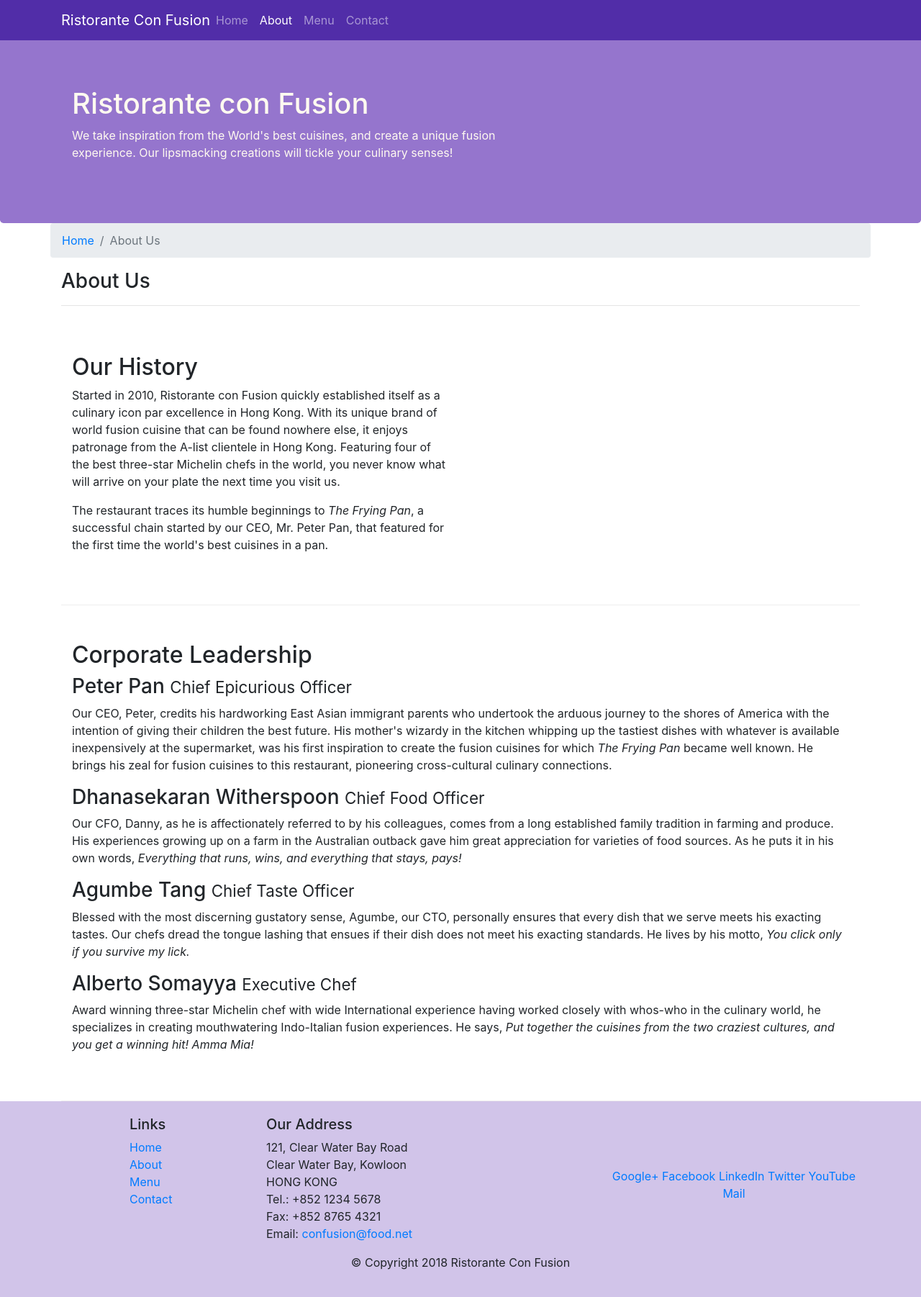
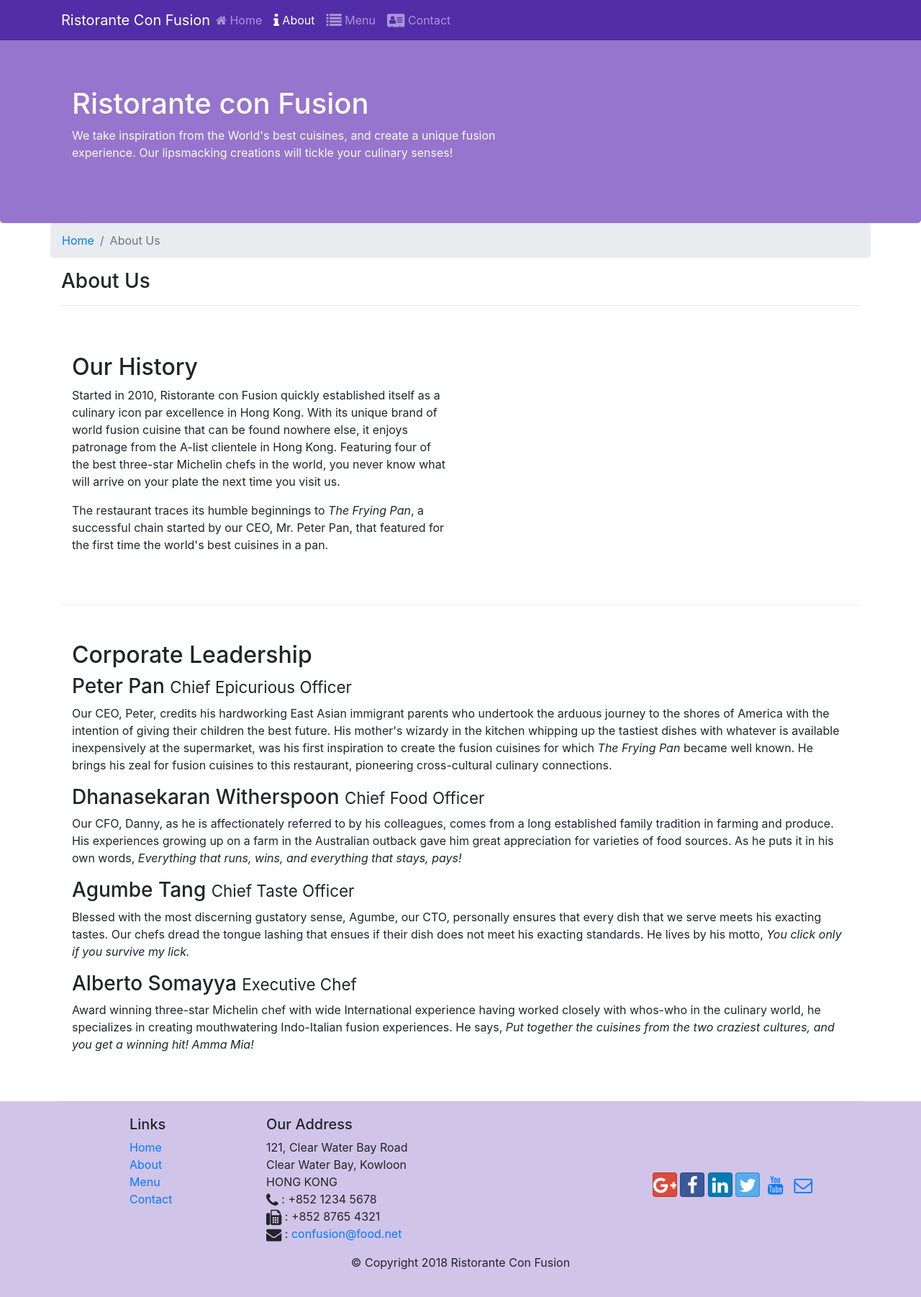
Before and after one commit to DeepikaBomma/conFusion, a website: page aboutus.html in a window 1280 px wide. Shown: the whole page at 72% size. Drawn offline with nearby package versions, Linux system fonts and the light colour scheme.

Commit message:
Icon fonts

```diff
--- a/aboutus.html
+++ b/aboutus.html
@@ -10,6 +10,8 @@
     <title>Ristorante Con Fusion: About Us</title>
     <!-- Bootstrap CSS -->
     <link rel="stylesheet" href="node_modules/bootstrap/dist/css/bootstrap.min.css">
+    <link rel="stylesheet" href="node_modules/font-awesome/css/font-awesome.min.css">
+    <link rel="stylesheet" href="node_modules/bootstrap-social/bootstrap-social.css">
     <link rel="stylesheet" href="css/styles.css">
    <title>Ristorante Con Fusion</title>
 
@@ -24,10 +26,10 @@
             <a class="navbar-brand mr-auto" href="./index.html">Ristorante Con Fusion</a>
             <div class="collapse navbar-collapse" id="Navbar">
                 <ul class="navbar-nav mr-auto">
-                    <li class="nav-item"><a class="nav-link" href="./index.html">Home</a></li>
-                    <li class="nav-item active"><a class="nav-link" href="#">About</a></li>
-                    <li class="nav-item"><a class="nav-link" href="#">Menu</a></li>
-                    <li class="nav-item"><a class="nav-link" href="#">Contact</a></li>
+                    <li class="nav-item"><a class="nav-link" href="./index.html"> <span class="fa fa-home"></span> Home</a></li>
+                    <li class="nav-item active"><a class="nav-link" href="#"> <span class="fa fa-info fa-lg"></span> About</a></li>
+                    <li class="nav-item"><a class="nav-link" href="#"> <span class="fa fa-list fa-lg"></span> Menu</a></li>
+                    <li class="nav-item"><a class="nav-link" href="#"> <span class="fa fa-address-card fa-lg"></span> Contact</a></li>
                 </ul>
         </div>
         </div>
@@ -99,22 +101,22 @@
                 <div class="col-7 col-sm-5">
                     <h5>Our Address</h5>
                     <address>
-		              121, Clear Water Bay Road<br>
-		              Clear Water Bay, Kowloon<br>
-		              HONG KONG<br>
-		              Tel.: +852 1234 5678<br>
-		              Fax: +852 8765 4321<br>
-		              Email: <a href="mailto:confusion@food.net">confusion@food.net</a>
-		           </address>
+                        121, Clear Water Bay Road<br>
+                        Clear Water Bay, Kowloon<br>
+                        HONG KONG<br>
+                        <i class="fa fa-phone fa-lg"></i> : +852 1234 5678<br>
+                        <i class="fa fa-fax fa-lg"> </i> : +852 8765 4321<br>
+                        <i class="fa fa-envelope fa-lg"></i> : <a href="mailto:confusion@food.net">confusion@food.net</a>
+                     </address>
                 </div>
                 <div class="col-12 col-sm-4 align-self-center">
                     <div class="text-center">
-                        <a href="http://google.com/+">Google+</a>
-                        <a href="http://www.facebook.com/profile.php?id=">Facebook</a>
-                        <a href="http://www.linkedin.com/in/">LinkedIn</a>
-                        <a href="http://twitter.com/">Twitter</a>
-                        <a href="http://youtube.com/">YouTube</a>
-                        <a href="mailto:">Mail</a>
+                        <a class="btn btn-social-icon btn-google" href="http://google.com/+"> <i class="fa fa-google-plus fa-lg"></i> </a>
+                        <a class="btn btn-social-icon btn-facebook" href="http://www.facebook.com/profile.php?id="> <i class="fa fa-facebook fa-lg"> </i> </a>
+                        <a class="btn btn-social-icon btn-linkedin" href="http://www.linkedin.com/in/"> <i class="fa fa-linkedin fa-lg"> </i></a>
+                        <a class="btn btn-social-icon btn-twitter" href="http://twitter.com/"> <i class="fa fa-twitter fa-lg"></i> </a>
+                        <a class="btn btn-social-icon btn-youtube" href="http://youtube.com/"> <i class="fa fa-youtube fa-lg"></i> </a>
+                        <a class="btn btn-social-icon" href="mailto:"><i class="fa fa-envelope-o fa-lg"></i></a>
                     </div>
                 </div>
            </div>
--- a/package.json
+++ b/package.json
@@ -15,6 +15,8 @@
   },
   "dependencies": {
     "bootstrap": "^4.0.0",
+    "bootstrap-social": "^5.1.1",
+    "font-awesome": "^4.7.0",
     "jquery": "^3.3.1",
     "popper.js": "^1.12.9"
   }
```
Also changed, not shown: index.html (+15 -13 lines), 1 other file.
